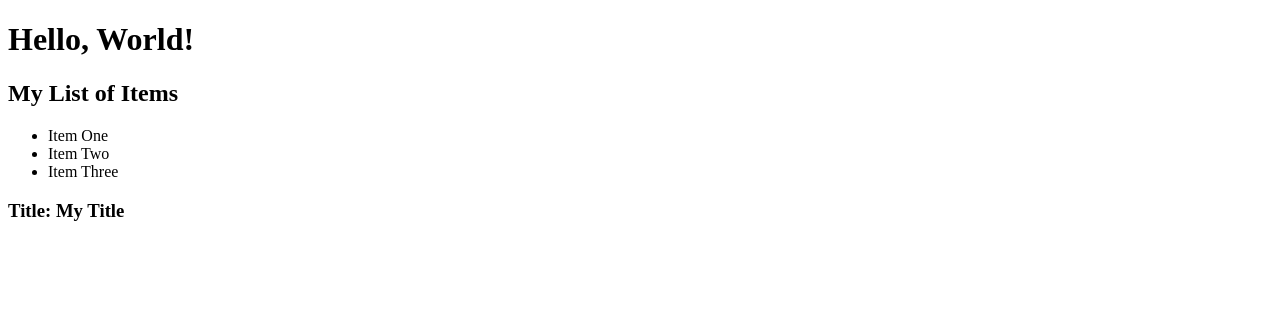
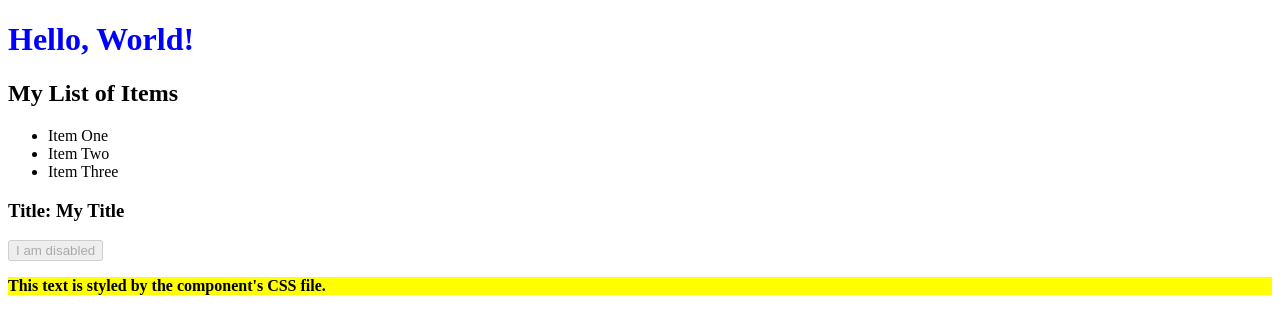
Before and after one commit to manumit-mukund/angular_repository, an Angular app in the folder myangularprojects/hello-world/: page / in a window 1280 px wide. Shown: the top 334 px of the page. Built offline with nearby package versions, Linux system fonts and the light colour scheme.

Commit message:
Commit changes...

```diff
--- a/myangularprojects/hello-world/src/app/app.component.css
+++ b/myangularprojects/hello-world/src/app/app.component.css
@@ -0,0 +1,11 @@
+/* Styles in this file are encapsulated and only apply to elements within this component's template */
+h1 {
+
+    color: blue;
+
+}
+
+.highlight {
+    font-weight: bold;
+    background-color: yellow;
+}
--- a/myangularprojects/hello-world/src/app/app.component.html
+++ b/myangularprojects/hello-world/src/app/app.component.html
@@ -13,3 +13,11 @@
 </ul>
 
 <h3>Title: {{title}}</h3>
+
+<button [disabled]="isDisabled">I am disabled</button>
+
+<p class="highlight">
+
+  This text is styled by the component's CSS file.
+
+</p>
--- a/myangularprojects/hello-world/src/app/app.component.ts
+++ b/myangularprojects/hello-world/src/app/app.component.ts
@@ -31,4 +31,6 @@ export class AppComponent {
 
   ];
 
+   isDisabled= true;
+
 }
```
